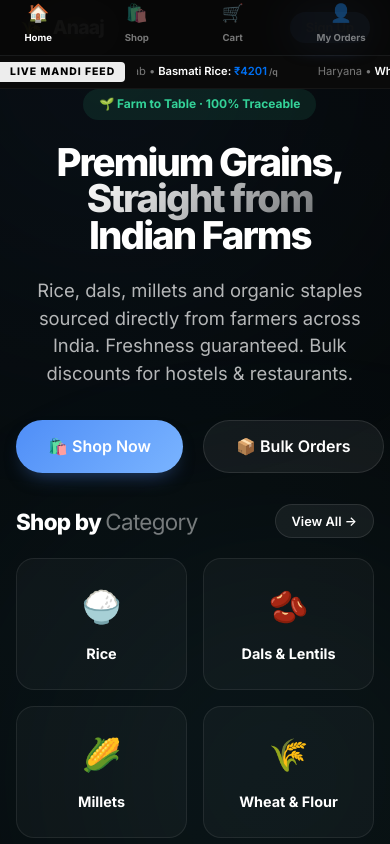
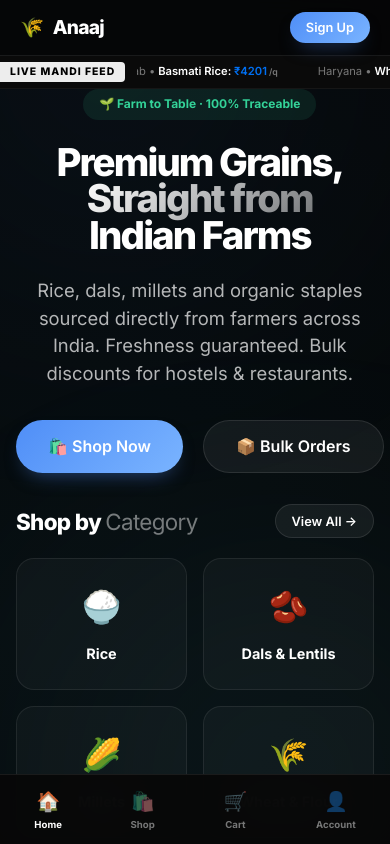
Before and after one commit to allanmaaz/anaaj, a React app in the folder frontend/: page / in a window 390 px wide. Shown: the top 844 px of the page. Built offline with nearby package versions, Linux system fonts and the light colour scheme; no server answers; the HTML template or start-up script is replaced by a standard one.

Commit message:
Architecture: Separated mobile bottom nav from top navbar into independent DOM elements

```diff
--- a/frontend/src/components/Navbar.jsx
+++ b/frontend/src/components/Navbar.jsx
@@ -7,7 +7,6 @@ export default function Navbar() {
   const navigate = useNavigate();
   const { cartCount, refreshCart } = useCart();
   const [user, setUser]             = useState(null);
-  const [menuOpen, setMenuOpen]     = useState(false);
   const [userMenuOpen, setUserMenuOpen] = useState(false);
   const location = useLocation();
 
@@ -20,19 +19,22 @@ export default function Navbar() {
     location.pathname === path ? 'active' : '';
 
   return (
+    <>
+      {/* Top Bar — brand + actions only */}
       <nav className="navbar">
         <Link to="/" className="navbar-brand">
           <div className="logo-icon">🌾</div>
           Anaaj
         </Link>
 
-      <ul className={`navbar-links ${menuOpen ? 'open' : ''}`} id="nav-links">
-        <li><Link to="/"        className={isActive('/')}        onClick={() => setMenuOpen(false)}><span className="nav-icon">🏠</span> Home</Link></li>
-        <li><Link to="/shop"    className={isActive('/shop')}    onClick={() => setMenuOpen(false)}><span className="nav-icon">🛍️</span> Shop</Link></li>
-        <li><Link to="/cart"    className={isActive('/cart')}    onClick={() => setMenuOpen(false)}><span className="nav-icon">🛒</span> Cart</Link></li>
-        <li><Link to="/profile" className={isActive('/profile')} onClick={() => setMenuOpen(false)}><span className="nav-icon">👤</span> My Orders</Link></li>
+        {/* Desktop nav links (hidden on mobile) */}
+        <ul className="navbar-links-desktop">
+          <li><Link to="/"        className={isActive('/')}>Home</Link></li>
+          <li><Link to="/shop"    className={isActive('/shop')}>Shop</Link></li>
+          <li><Link to="/cart"    className={isActive('/cart')}>Cart</Link></li>
+          <li><Link to="/profile" className={isActive('/profile')}>My Orders</Link></li>
           {user?.role === 'admin' && (
-          <li><Link to="/admin/products" className={location.pathname.startsWith('/admin') ? 'active' : ''} onClick={() => setMenuOpen(false)}><span className="nav-icon" style={{color:'var(--amber)'}}>👑</span> Admin</Link></li>
+            <li><Link to="/admin/products" className={location.pathname.startsWith('/admin') ? 'active' : ''}>Admin</Link></li>
           )}
         </ul>
 
@@ -68,12 +70,29 @@ export default function Navbar() {
             </div>
           )}
         </div>
+      </nav>
 
-      <div className="hamburger" onClick={() => setMenuOpen(o => !o)}>
-        <span />
-        <span />
-        <span />
+      {/* Mobile Bottom Tab Bar — completely outside the navbar */}
+      <div className="mobile-bottom-nav">
+        <Link to="/"        className={`mobile-tab ${isActive('/')}`}>
+          <span className="tab-icon">🏠</span><span>Home</span>
+        </Link>
+        <Link to="/shop"    className={`mobile-tab ${isActive('/shop')}`}>
+          <span className="tab-icon">🛍️</span><span>Shop</span>
+        </Link>
+        <Link to="/cart"    className={`mobile-tab ${isActive('/cart')}`}>
+          <span className="tab-icon">🛒</span><span>Cart</span>
+          {cartCount > 0 && <span className="tab-badge">{cartCount}</span>}
+        </Link>
+        <Link to="/profile" className={`mobile-tab ${isActive('/profile')}`}>
+          <span className="tab-icon">👤</span><span>Account</span>
+        </Link>
+        {user?.role === 'admin' && (
+          <Link to="/admin/products" className={`mobile-tab ${location.pathname.startsWith('/admin') ? 'active' : ''}`}>
+            <span className="tab-icon">👑</span><span>Admin</span>
+          </Link>
+        )}
       </div>
-    </nav>
+    </>
   );
 }
--- a/frontend/src/index.css
+++ b/frontend/src/index.css
@@ -77,60 +77,64 @@ body::after { bottom: -10%; right: -10%; background: var(--cyan); }
   transform: translateY(-2px);
   border-color: rgba(255,255,255,0.22);
 }
-
 /* ── Navbar ──────────────────────────────────── */
 .navbar {
   position:sticky;top:0;left:0;right:0;z-index:1000;
-  padding:1.25rem 2rem;background:rgba(5,5,5,0.7);
+  padding:1rem 2rem;background:rgba(5,5,5,0.8);
   backdrop-filter:blur(24px);border-bottom:0.5px solid rgba(255,255,255,0.08);
   display:flex;justify-content:space-between;align-items:center;
 }
 .navbar-brand { font-size:1.4rem;font-weight:900;letter-spacing:-0.04em;text-decoration:none;color:#fff;display:flex;align-items:center;gap:0.6rem; }
-.navbar-links { display:flex;gap:2.5rem;align-items:center;list-style:none; }
-.navbar-links a { text-decoration:none;color:var(--text-secondary);font-size:0.9rem;font-weight:500;transition:var(--transition); }
-.navbar-links a:hover { color:#fff; }
-.navbar-links a.active { color:var(--blue); }
-.nav-icon { font-size: 1.1rem; display: none; }
+
+/* Desktop nav links */
+.navbar-links-desktop { display:flex;gap:2.5rem;align-items:center;list-style:none; }
+.navbar-links-desktop a { text-decoration:none;color:var(--text-secondary);font-size:0.9rem;font-weight:500;transition:var(--transition); }
+.navbar-links-desktop a:hover { color:#fff; }
+.navbar-links-desktop a.active { color:var(--blue); }
 
 .navbar-actions { display:flex;gap:1.5rem;align-items:center; }
 .cart-btn { text-decoration:none;color:var(--text-primary);font-size:0.9rem;font-weight:600;display:flex;align-items:center;gap:0.5rem; }
 .cart-badge { background:var(--blue);color:#fff;font-size:0.7rem;padding:2px 6px;border-radius:6px; }
-
 .user-pill { display:flex;align-items:center;gap:0.75rem;color:#fff;font-weight:600;font-size:0.9rem; }
 .user-avatar { width:32px;height:32px;border-radius:50%;background:var(--blue);display:flex;align-items:center;justify-content:center;font-size:0.8rem; }
 
-.hamburger { display:none;flex-direction:column;gap:5px;cursor:pointer; }
-.hamburger span { width:24px;height:2px;background:#fff;border-radius:2px;transition:var(--transition); }
+/* Mobile Bottom Tab Bar — completely independent element */
+.mobile-bottom-nav {
+  display:none; /* hidden on desktop */
+}
 
 @media (max-width: 768px) {
   .navbar { padding:0 1.25rem; height:56px; }
-  .navbar-brand { font-size: 1.2rem; }
+  .navbar-brand { font-size:1.2rem; }
+  .navbar-links-desktop { display:none !important; } /* hide desktop links */
+  .cart-btn { display:none !important; } /* cart is in bottom nav */
+  .mobile-hide { display:none !important; }
 
-  /* Bottom tab bar */
-  .navbar-links {
-    position:fixed !important; bottom:0 !important; left:0; right:0; top:auto !important;
-    display:flex !important; flex-direction:row; justify-content:space-around;
-    padding: 0.6rem 0.5rem calc(0.6rem + env(safe-area-inset-bottom));
-    background:rgba(8,8,8,0.92); backdrop-filter:blur(24px);
-    border-top: 1px solid rgba(255,255,255,0.08);
-    z-index: 9999;
-    margin:0;
+  .mobile-bottom-nav {
+    display:flex;
+    position:fixed; bottom:0; left:0; right:0;
+    justify-content:space-around; align-items:center;
+    padding:0.5rem 0 calc(0.5rem + env(safe-area-inset-bottom));
+    background:rgba(8,8,8,0.95); backdrop-filter:blur(24px);
+    border-top:1px solid rgba(255,255,255,0.08);
+    z-index:9999;
   }
-  .nav-icon { display: block; margin-bottom: 2px; }
-  .navbar-links a {
-    display: flex; flex-direction: column; align-items: center;
-    gap: 3px; font-size: 0.6rem; font-weight: 700; color: var(--text-muted);
+  .mobile-tab {
+    display:flex; flex-direction:column; align-items:center;
+    gap:2px; text-decoration:none;
+    color:var(--text-muted); font-size:0.6rem; font-weight:700;
+    position:relative; padding:0.25rem 0.5rem;
+    transition:color 0.2s;
   }
-  .navbar-links a.active { color: #fff; }
-  .navbar-links li { list-style:none; }
+  .mobile-tab.active { color:#fff; }
+  .tab-icon { font-size:1.2rem; }
+  .tab-badge {
+    position:absolute; top:-2px; right:-4px;
+    background:var(--blue); color:#fff; font-size:0.55rem;
+    padding:1px 4px; border-radius:6px; font-weight:800;
+  }
 
-  /* Hide desktop-only elements */
-  .hamburger, .menu-text { display:none !important; }
-  .mobile-hide { display:none !important; }
-  .cart-btn { display:none !important; } /* Cart is in bottom nav */
-
-  /* Add bottom padding to page so content isn't hidden behind bottom nav */
-  body { padding-bottom: 80px; }
+  body { padding-bottom:75px; }
 }
 
 /* ── Admin Dashboard ────────────────────────── */
```
Lines whose indentation alone changed are shown as unchanged.
